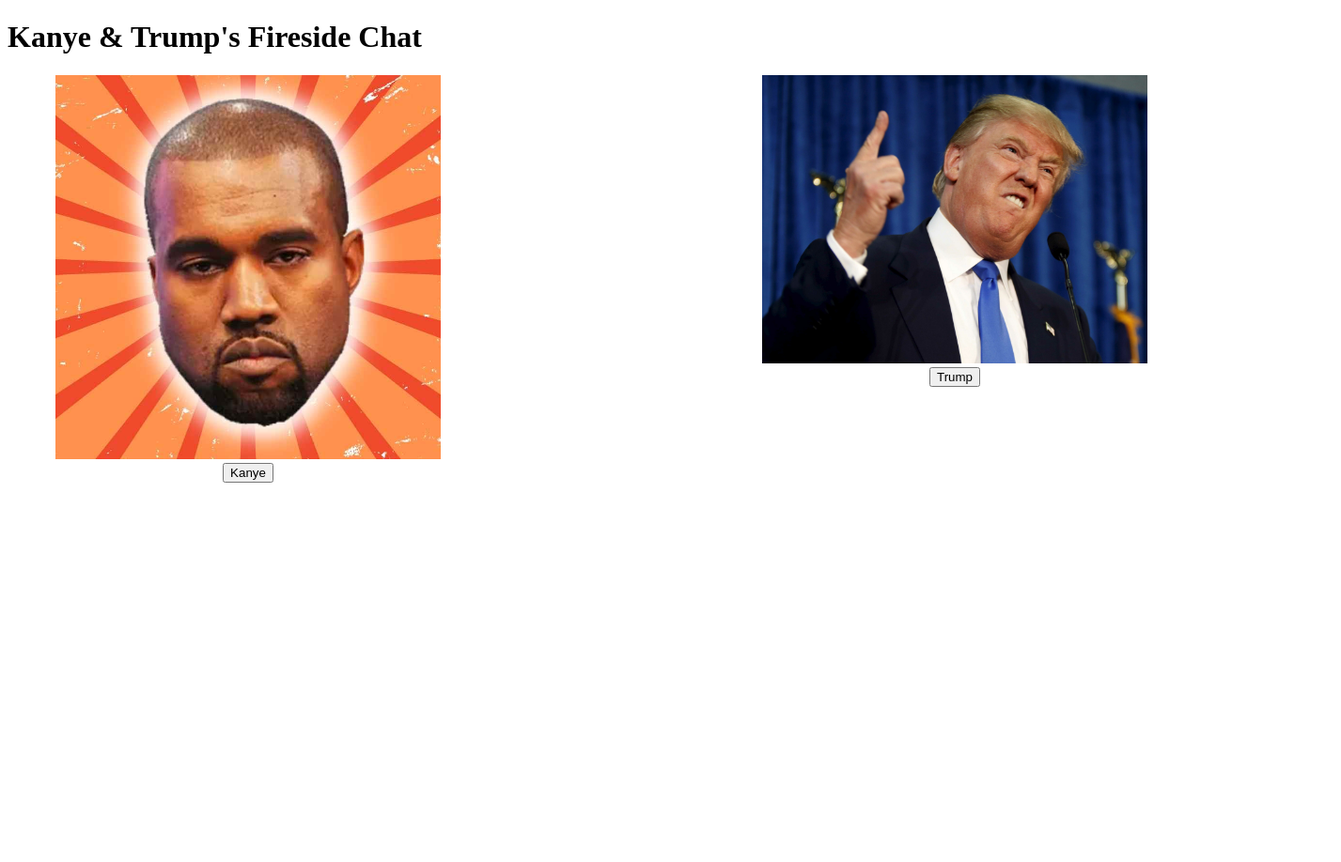
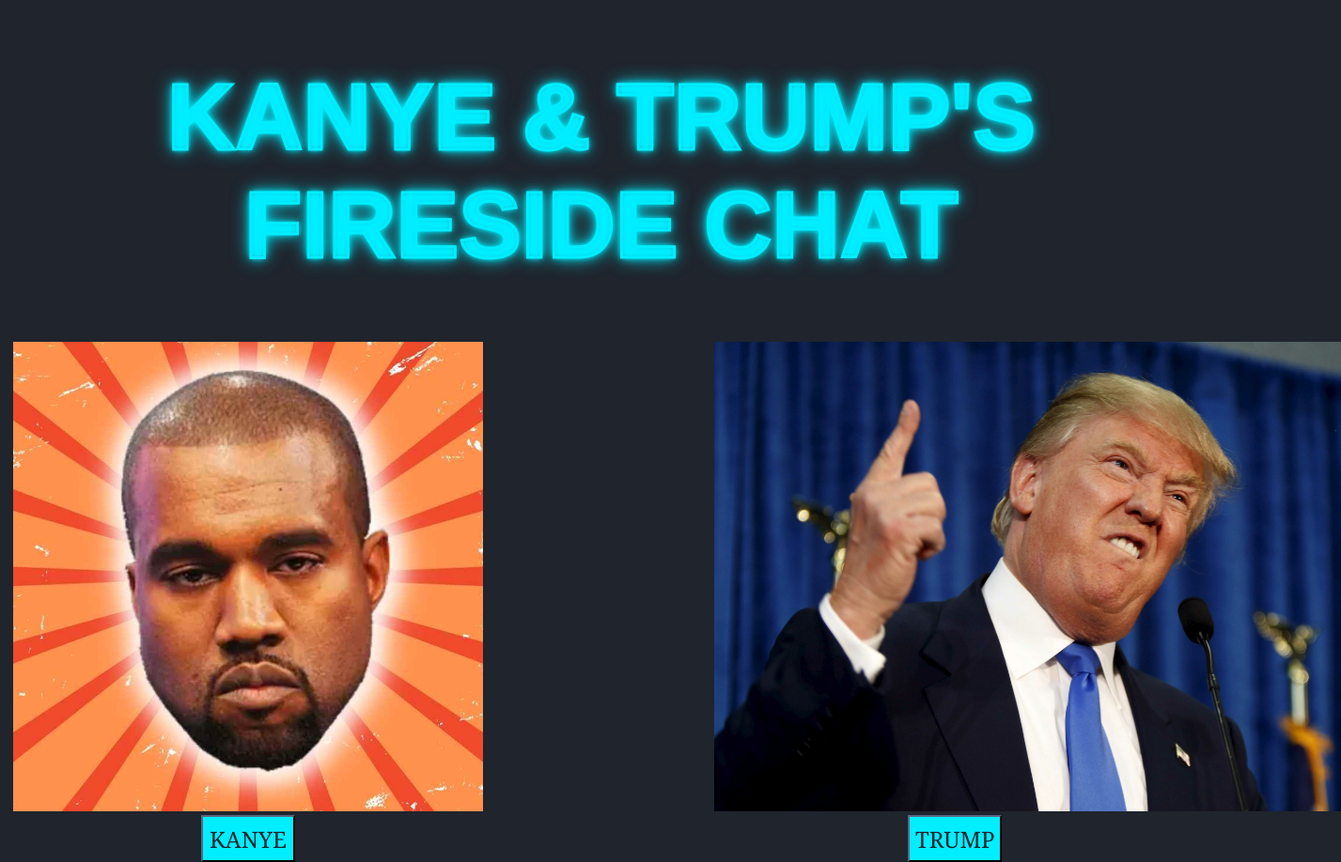
Before and after one commit to Khanjo/whacky-chat, a website built with webpack: page src/index.html in a window 1280 px wide. Shown: the whole page at 94% size, 1427 px wide, since content can reach past the window. Before the commit the page ends 800 px from the top, so only its background shows below. Built offline with nearby package versions, Linux system fonts and the light colour scheme.

Commit message:
make the page great again with css styling

```diff
--- a/src/css/styles.css
+++ b/src/css/styles.css
@@ -1,8 +1,33 @@
+body {
+    background-color: #1f242d;
+}
+
+h1 {
+    color: transparent;
+    text-align: center;
+    font-size: 100px;
+    -webkit-text-stroke: 3px #0ef;
+    font-family: sans-serif;
+    text-transform: uppercase;
+    animation: neonGlow 1s ease-in-out infinite alternate;
+}
+
+@keyframes neonGlow {
+    0% {
+        text-shadow: 0 0 10px #0ef, 0 0 20px #0ef, 0 0 30px #0ef;
+    }
+
+    100% {
+        text-shadow: 0 0 5px #0ef, 0 0 10px #0ef, 0 0 20px #0ef;
+    }
+}
+
 #Yeezee {
     text-align: center;
     width: 40vw;
     margin: auto;
     float: left;
+
 }
 
 #Drumpf {
@@ -12,10 +37,47 @@
     float: right;
 }
 
+button {
+    width: 100px;
+    height: 50px;
+    font-size: x-large;
+    font-family: Georgia, 'Times New Roman', Times, serif;
+}
+
 #Trump {
     align-self: center;
+    background-color: #0ef;
+    border-color: #1f242d;
+    color: #1f242d;
+    text-transform: uppercase;
+    animation: pulse 1s ease-in-out infinite;
 }
 
 #Kanye {
     align-self: center;
+    background-color: #0ef;
+    border-color: #1f242d;
+    color: #1f242d;
+    text-transform: uppercase;
+    animation: pulse 1s ease-in-out infinite reverse;
 }
+
+@keyframes pulse {
+    0% {
+        transform: scale(1);
+    }
+
+    50% {
+        transform: scale(1.1);
+    }
+
+    100% {
+        transform: scale(1);
+    }
+}
+
+#convo {
+    color: #0ef;
+    font-family: sans-serif;
+    text-align: center;
+}
--- a/src/index.html
+++ b/src/index.html
@@ -10,12 +10,12 @@
 <body>
     <h1>Kanye & Trump's Fireside Chat</h1>
     <div id="Yeezee">
-        <img src="./assets/Kanye.jpg" width="80%" height="80%">
+        <img src="./assets/Kanye.jpg" height="500px">
         <br>
         <button type="button" id="Kanye">Kanye</button>
     </div>
     <div id="Drumpf">
-        <img src="./assets/trump.jpg" width="80%" height="80%">
+        <img src="./assets/trump.jpg" height="500">
         <br>
         <button type="button" id="Trump">Trump</button>
 
--- a/src/index.js
+++ b/src/index.js
@@ -36,14 +36,14 @@ async function getTrump() {
 async function printKanye() {
     let newKanyeLine = document.createElement("p");
     let kanyeQuote = await getKanye();
-    newKanyeLine.innerText = `${kanyeQuote.quote}`;
+    newKanyeLine.innerText = "Kanye: " + `${kanyeQuote.quote}`;
     document.getElementById("convo").append(newKanyeLine);
 }
 
 async function printTrump() {
     let newTrumpLine = document.createElement("p");
     let trumpQuote = await getTrump();
-    newTrumpLine.innerText = `${trumpQuote.value}`;
+    newTrumpLine.innerText = "Trump: " + `${trumpQuote.value}`;
     document.getElementById("convo").append(newTrumpLine);
 }
 
```
